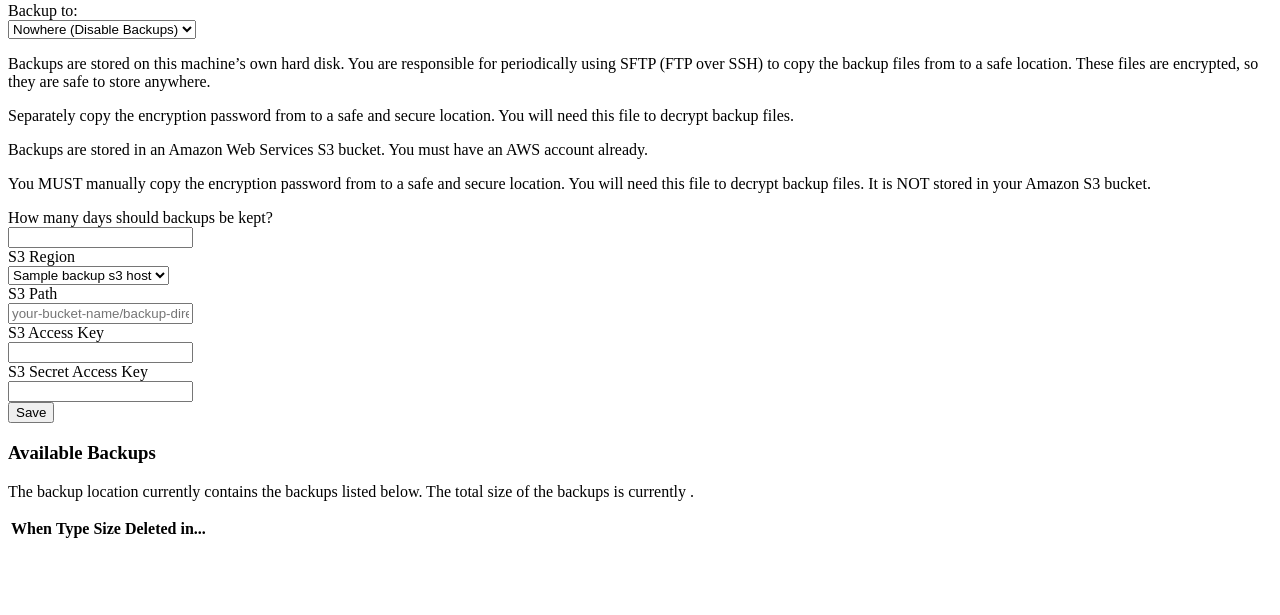
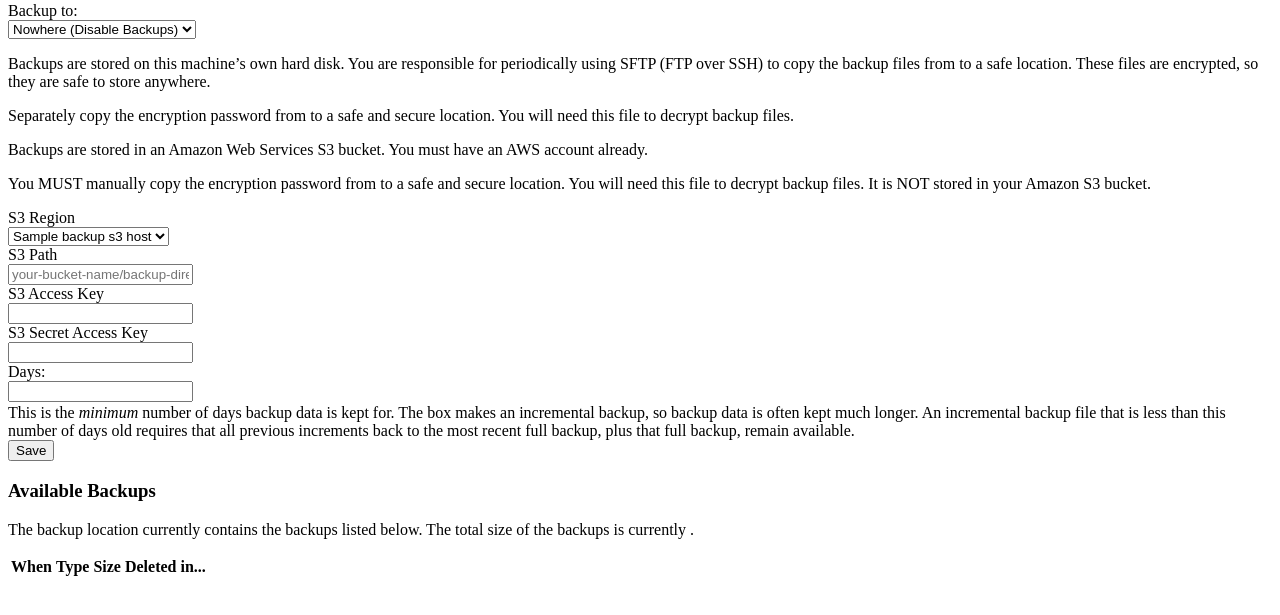
Before and after one commit to mail-in-a-box/mailinabox, a Flask app: template management/templates/system-backup.html in a window 1280 px wide. Shown: the part 130-745 px from the top of the page. Run offline with Flask 2, Linux system fonts and the light colour scheme; the template is opened without the code that fills it: most values are stand-ins (such as "Sample title", 1, 10 or a date in 2020); lists and menus that the app fills with data are empty; parts of the project's set-up code (start-up, migrations or seed data) failed here and were passed over.

Commit message:
clarify the backup days option, fixes #570

```diff
--- a/management/templates/system-backup.html
+++ b/management/templates/system-backup.html
@@ -32,12 +32,6 @@
       <p>You MUST manually copy the encryption password from <tt class="backup-encpassword-file"></tt> to a safe and secure location. You will need this file to decrypt backup files. It is NOT stored in your Amazon S3 bucket.</p>
     </div>
   </div>
-  <div class="form-group backup-target-local backup-target-s3">
-    <label for="min-age" class="col-sm-2 control-label">How many days should backups be kept?</label>
-    <div class="col-sm-8">
-      <input type="number" class="form-control" rows="1" id="min-age">
-    </div>
-  </div>
   <div class="form-group backup-target-s3">
     <label for="backup-target-s3-host" class="col-sm-2 control-label">S3 Region</label>
     <div class="col-sm-8">
@@ -64,6 +58,13 @@
     <label for="backup-target-pass" class="col-sm-2 control-label">S3 Secret Access Key</label>
     <div class="col-sm-8">
       <input type="text" class="form-control" rows="1" id="backup-target-pass">
+    </div>
+  </div>
+  <div class="form-group backup-target-local backup-target-s3">
+    <label for="min-age" class="col-sm-2 control-label">Days:</label>
+    <div class="col-sm-8">
+      <input type="number" class="form-control" rows="1" id="min-age">
+      <div class="small" style="margin-top: 2px">This is the <i>minimum</i> number of days backup data is kept for. The box makes an incremental backup, so backup data is often kept much longer. An incremental backup file that is less than this number of days old requires that all previous increments back to the most recent full backup, plus that full backup, remain available.</div>
     </div>
   </div>
   <div class="form-group">
```
